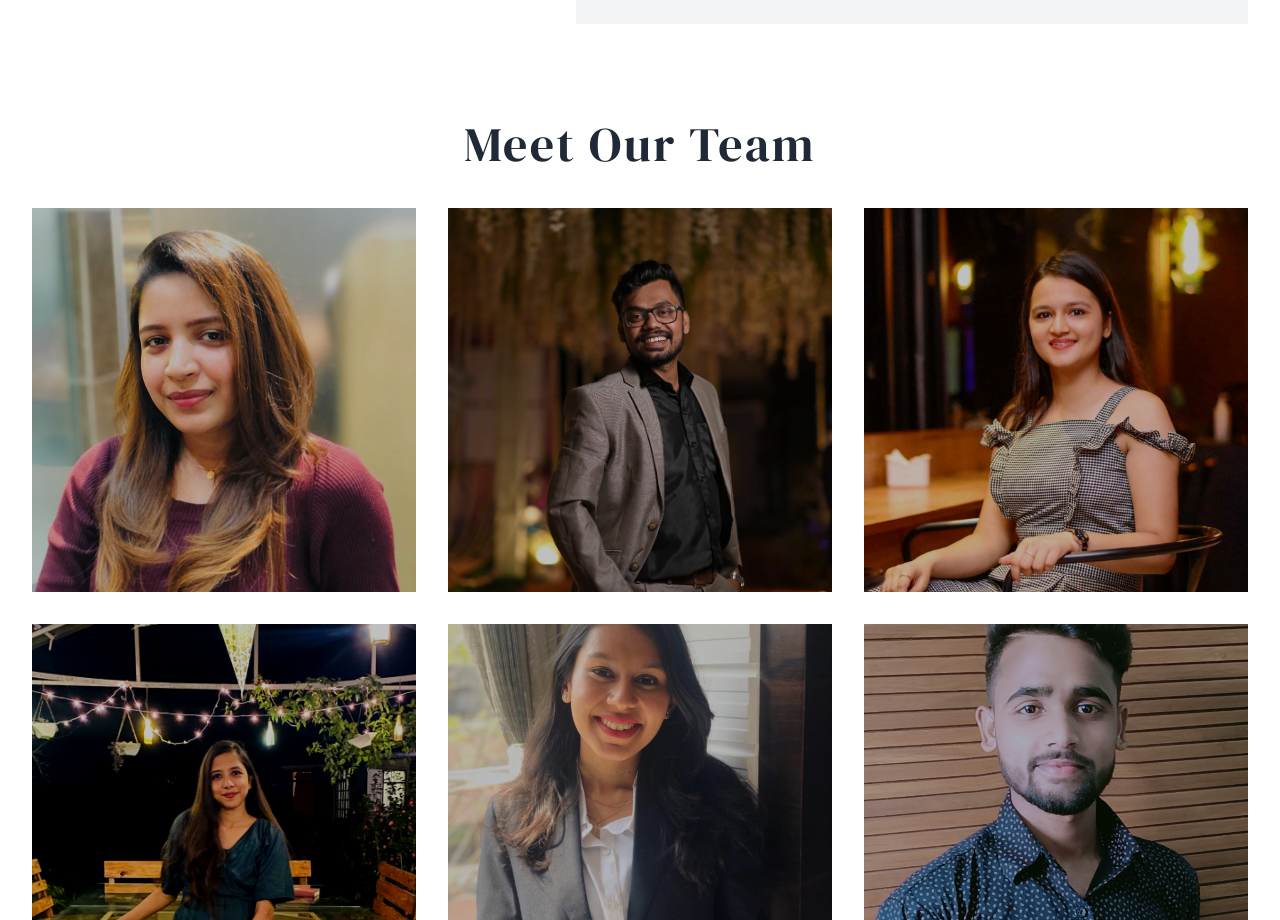
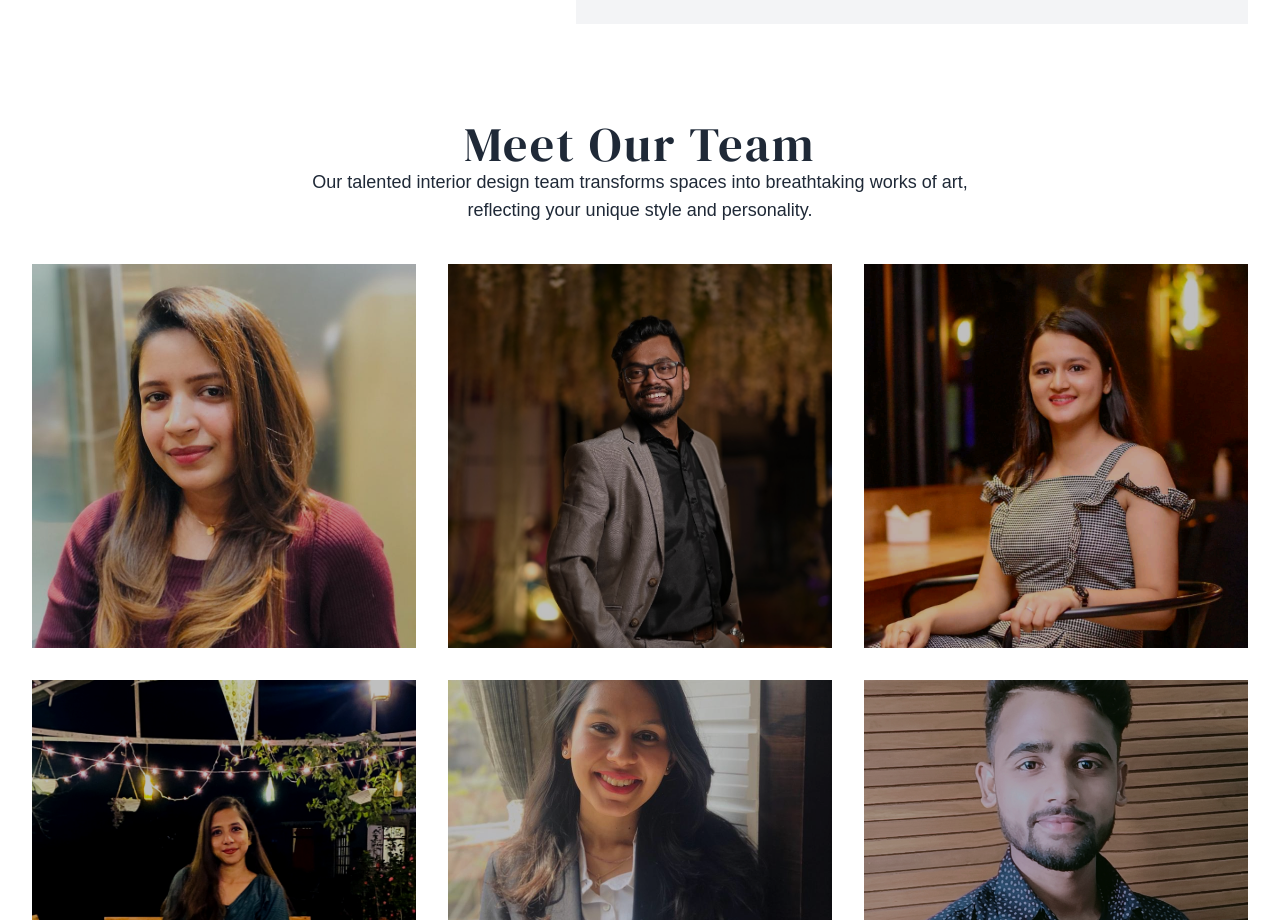
Before and after one commit to iamdipankarpaul/interior-design-reactjs, a React (Vite) app: page /teams in a window 1280 px wide. Shown: the part 1520-2440 px from the top of the page. Built offline with nearby package versions, Linux system fonts and the light colour scheme.

Commit message:
working on project page

```diff
--- a/src/App.jsx
+++ b/src/App.jsx
@@ -6,6 +6,7 @@ import ServicesPage from "./pages/ServicesPage";
 import TeamPage from "./pages/TeamPage";
 import ContactPage from "./pages/ContactPage";
 import NotFoundPage from "./pages/NotFoundPage";
+import ProjectsPage from "./pages/ProjectsPage";
 
 const router = createBrowserRouter([
   {
@@ -18,7 +19,7 @@ const router = createBrowserRouter([
       },
       {
         path: "projects",
-        element: <div>Projects</div>,
+        element: <ProjectsPage />,
       },
       {
         path: "services",
--- a/src/components/PageHeader.jsx
+++ b/src/components/PageHeader.jsx
@@ -3,7 +3,7 @@ import { useGSAP } from "@gsap/react";
 import gsap from "gsap";
 import TextReveal from "./TextReveal";
 
-const PageHeader = ({ title }) => {
+const PageHeader = ({ title, subtitle }) => {
   const headingRef = useRef();
 
   useGSAP(() => {
@@ -21,6 +21,9 @@ const PageHeader = ({ title }) => {
           <h1 className="text-4xl sm:text-5xl lg:text-7xl text-center text-balance font-dm-serif-display text-white">
             {title}
           </h1>
+          <p className="text-xl lg:text-2xl text-center text-balance text-white mt-4">
+            {subtitle}
+          </p>
         </TextReveal>
       </section>
     </>
--- a/src/components/home-page/HeroSection.jsx
+++ b/src/components/home-page/HeroSection.jsx
@@ -40,10 +40,14 @@ const HeroSection = () => {
       duration: 1,
       delay: 2,
     });
-    tl.to(heroImage2Ref.current, {
-      opacity: 1,
-      duration: 2,
-    });
+    tl.to(
+      heroImage2Ref.current,
+      {
+        opacity: 1,
+        duration: 2,
+      },
+      2
+    );
     tl.to(heroImage2Ref.current, {
       opacity: 0,
       duration: 1,
--- a/src/components/teams-page/TeamSection.jsx
+++ b/src/components/teams-page/TeamSection.jsx
@@ -3,10 +3,14 @@ import { teamMembers } from "../../data/teamMembers";
 const TeamSection = () => {
   return (
     <section className="px-4 py-6 sm:px-8 sm:py-8 lg:px-8 lg:py-12 mx-auto">
-      <header className="max-w-xl mx-auto mb-6 md:mb-10">
+      <header className="max-w-xl md:max-w-[700px] mx-auto mb-6">
         <h2 className="text-3xl sm:text-4xl md:text-5xl font-dm-serif-display tracking-wider text-center">
           Meet Our Team
         </h2>
+        <p className="md:text-lg mb-6 md:mb-10 text-center">
+          Our talented interior design team transforms spaces into breathtaking
+          works of art, reflecting your unique style and personality.
+        </p>
       </header>
       <div className="grid grid-cols-1 gap-4 md:grid-cols-2 lg:grid-cols-3 md:gap-6 lg:gap-8">
         {teamMembers.map((member) => (
@@ -16,7 +20,7 @@ const TeamSection = () => {
                 alt={member.name}
                 src={member.image}
                 className="absolute inset-0 h-full w-full object-cover opacity-75 transition-opacity group-hover:opacity-50"
-                style={{objectPosition: "50% 40%"}}
+                style={{ objectPosition: "50% 40%" }}
               />
 
               <div className="relative p-4 sm:p-6 lg:p-8">
--- /dev/null
+++ b/src/pages/ProjectsPage.jsx
@@ -0,0 +1,16 @@
+import PageHeader from "../components/PageHeader";
+
+const ProjectsPage = () => {
+  return (
+    <>
+      <PageHeader
+        title="Our Projects"
+        subtitle={
+          "We come to work with a single goal in mind: to create clean, modern designs that best represent our clients’ visions while also serving their respective communities. On this page, you can see examples of our work."
+        }
+      />
+    </>
+  );
+};
+
+export default ProjectsPage;
```
Also changed, not shown: src/data/projects.js (added).
